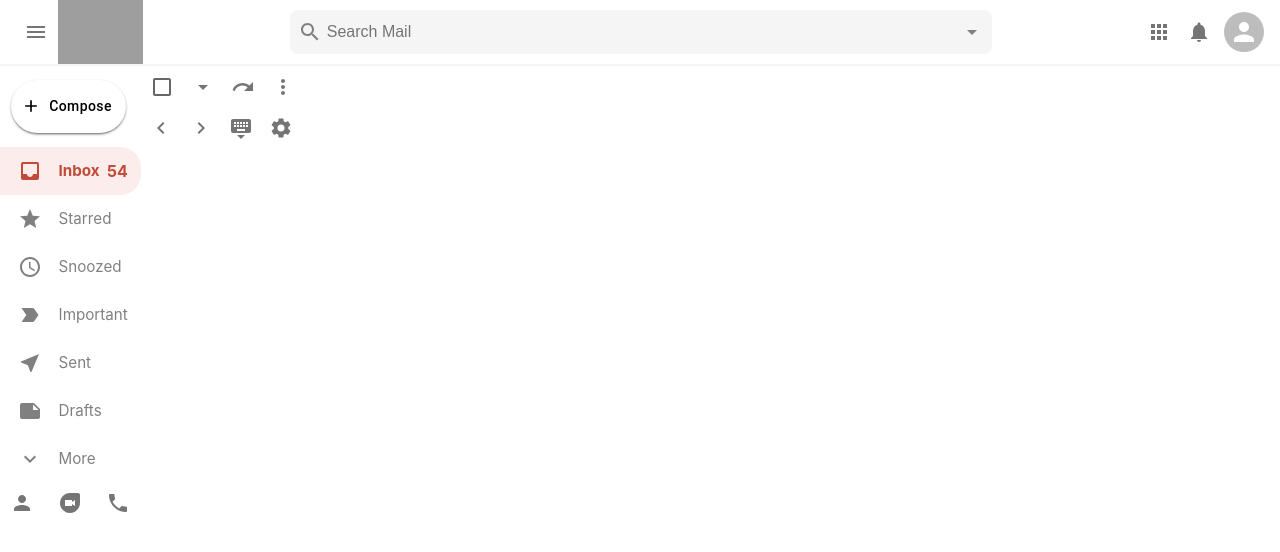
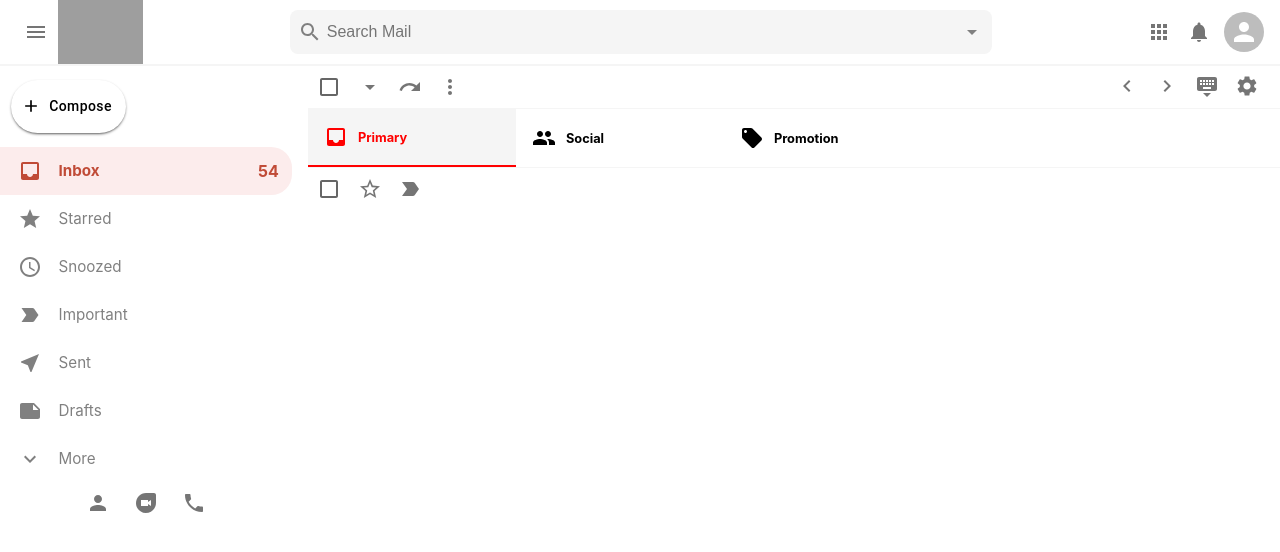
Before and after one commit to Molberda/gmail-clone, a React (Create React App) app: page / in a window 1280 px wide. Shown: the top 552 px of the page. Built offline with nearby package versions, Linux system fonts and the light colour scheme; grey boxes are pictures that could not be loaded.

Commit message:
started the code for the email row component passing props from the email list

```diff
--- a/src/CSS/App.css
+++ b/src/CSS/App.css
@@ -30,4 +30,5 @@
 
 .app__body{
     display: flex;
+    height: 100vh;
 }
--- a/src/CSS/EmailList.css
+++ b/src/CSS/EmailList.css
@@ -0,0 +1,24 @@
+.emailList{
+    flex: 1;
+    overflow: scroll;
+}
+
+.emailList__settings{
+    position: sticky;
+    top: 0;
+    display: flex;
+    justify-content: space-between;
+    border-bottom: .1em solid whitesmoke;
+    background-color: white;
+    z-index: 1000;
+    padding-right: .8em;
+}
+
+.emailList__sections{
+    position: sticky;
+    top: 0;
+    display: flex;
+    background-color: white;
+    border-bottom: .1em solid whitesmoke;
+    z-index: 999;
+}
--- /dev/null
+++ b/src/CSS/Section.css
@@ -0,0 +1,24 @@
+.section{
+    display: flex;
+    align-items: center;
+    padding: 1em;
+    min-width: 13em;
+    cursor: pointer;
+    border-width: 0 !important;
+}
+
+.section--selected{
+    background-color: whitesmoke;
+    border-width: .15em !important;
+}
+
+.section:hover{
+    background-color: whitesmoke;
+    border-width: .15em !important;
+}
+
+.section > h4{
+    text-transform: capitalize;
+    font-size: .8em;
+    margin-left: .8em;
+}
--- a/src/CSS/Sidebar.css
+++ b/src/CSS/Sidebar.css
@@ -1,5 +1,7 @@
 .sidebar{
-    max-width: 18em;
+    flex: 0.3;
+    max-width: 20em;
+    padding-right: 1em;
 }
 
 .sidebar__compose{
--- a/src/components/EmailList.jsx
+++ b/src/components/EmailList.jsx
@@ -1,41 +1,67 @@
-import React from 'react';
-import '../CSS/EmailList.css'
-import { Checkbox, IconButton } from '@mui/material';
-import { ArrowDropDown, ChevronLeft, ChevronRight, KeyboardHide, MoreVert, Redo, Settings } from '@mui/icons-material';
+import React from "react";
+import "../CSS/EmailList.css";
+import { Checkbox, IconButton } from "@mui/material";
+import {
+  ArrowDropDown,
+  ChevronLeft,
+  ChevronRight,
+  Inbox,
+  KeyboardHide,
+  LocalOffer,
+  MoreVert,
+  People,
+  Redo,
+  Settings,
+} from "@mui/icons-material";
+import Section from "./Section";
+import EmailRow from "./EmailRow";
 
 const EmailList = () => {
   return (
-        <div className='emailList'>
+    <div className="emailList">
       <div className="emailList__settings">
         <div className="emailList__settingsLeft">
-                    <Checkbox/>
+          <Checkbox />
           <IconButton>
-                        <ArrowDropDown/>
+            <ArrowDropDown />
           </IconButton>
           <IconButton>
-                        <Redo/>
+            <Redo />
           </IconButton>
           <IconButton>
-                        <MoreVert/>
+            <MoreVert />
           </IconButton>
         </div>
         <div className="emailList__settingsRight">
           <IconButton>
-                        <ChevronLeft/>
+            <ChevronLeft />
           </IconButton>
           <IconButton>
-                        <ChevronRight/>
+            <ChevronRight />
           </IconButton>
           <IconButton>
-                        <KeyboardHide/>
+            <KeyboardHide />
           </IconButton>
           <IconButton>
-                        <Settings/>
+            <Settings />
           </IconButton>
         </div>
       </div>
+      <div className="emailList__sections">
+        <Section icon={<Inbox />} title="primary" color="red" selected />
+        <Section icon={<People />} title="social" color="#1A73E8" />
+        <Section icon={<LocalOffer />} title="promotion" color="green" />
+      </div>
+      <div className="emailList__list">
+        <EmailRow
+          title="twitch"
+          subject="hello fellow steamer"
+          description="this is a test"
+          time="10pm"
+        />
+      </div>
     </div>
   );
-}
+};
 
 export default EmailList;
--- /dev/null
+++ b/src/components/EmailRow.jsx
@@ -0,0 +1,25 @@
+import React from "react";
+import "../CSS/EmailRow.css";
+import { Checkbox, IconButton } from "@mui/material";
+import { LabelImportantOutlined, StarBorderOutlined } from "@mui/icons-material";
+
+const EmailRow = ({ title, subject, description, time }) => {
+  return (
+    <div className="emailRow">
+      <div className="emailRow__options">
+        <Checkbox/>
+        <IconButton>
+            <StarBorderOutlined/>
+        </IconButton>
+        <IconButton>
+            <LabelImportantOutlined/>
+        </IconButton>
+      </div>
+      <div className="emailRow__title"></div>
+      <div className="emailRow__message"></div>
+      <div className="emailRow__description"></div>
+    </div>
+  );
+};
+
+export default EmailRow;
--- /dev/null
+++ b/src/components/Section.jsx
@@ -0,0 +1,19 @@
+import React from "react";
+import "../CSS/Section.css";
+
+const Section = ({ icon, title, color, selected }) => {
+  return (
+    <div
+      className={`section ${selected && "section--selected"}`}
+      style={{
+        borderBottom: `.2em solid ${color}`,
+        color: `${selected && color}`,
+      }}
+    >
+      <figure>{icon}</figure>
+      <h4>{title}</h4>
+    </div>
+  );
+};
+
+export default Section;
```
Also changed, not shown: src/CSS/EmailRow.css (added). Lines whose indentation alone changed are shown as unchanged.
